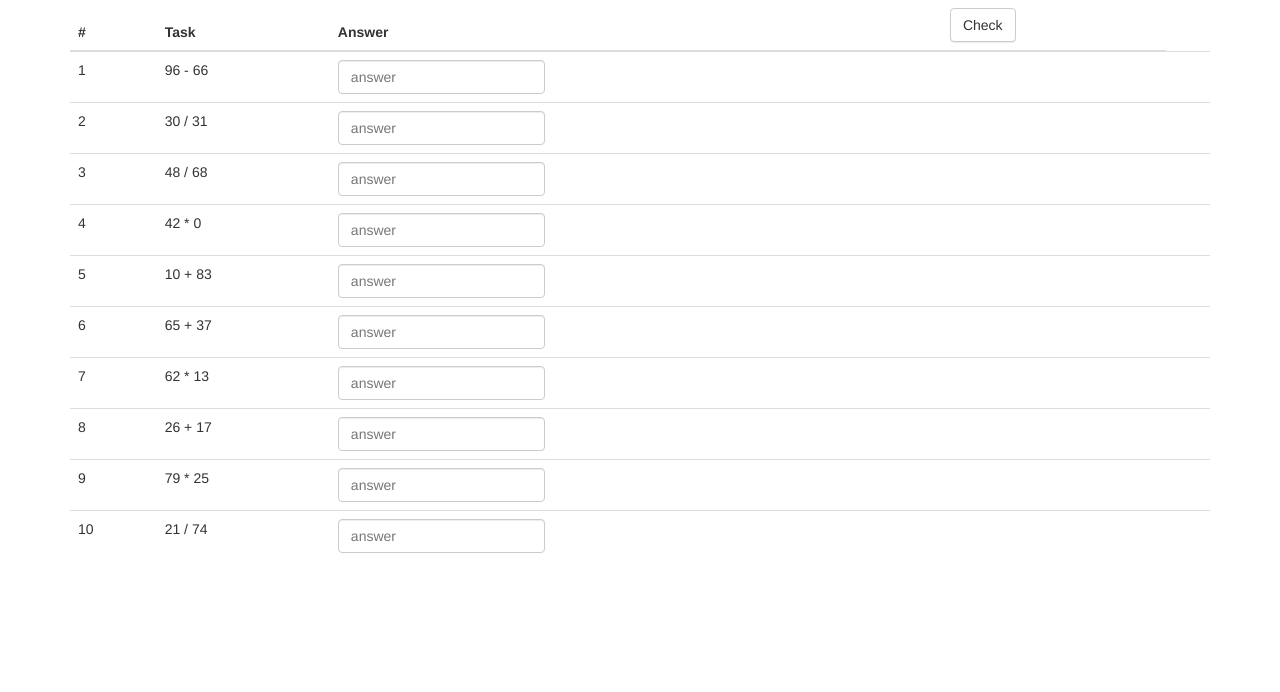
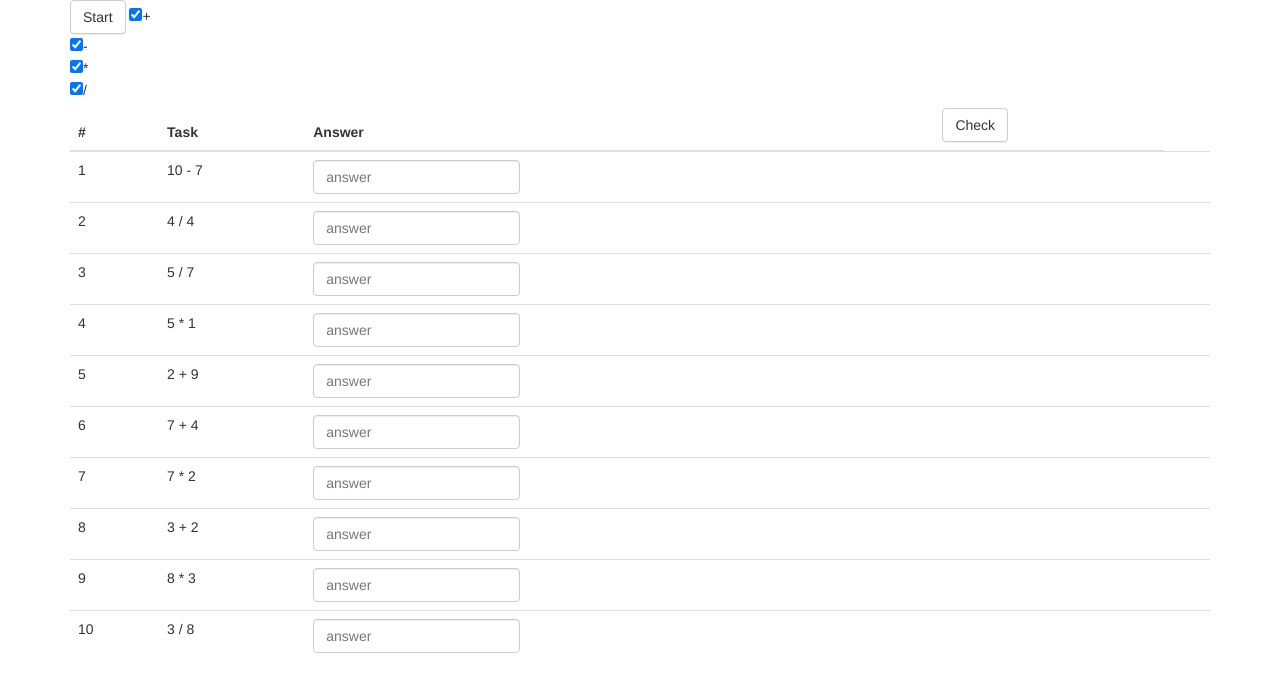
Before and after one commit to Blucbo/Angular, a plain HTML site: page Test of mathematics/index.html in a window 1280 px wide. Drawn offline with Linux system fonts and the light colour scheme.

Commit message:
work logic function

```diff
--- a/Test of mathematics/index.html
+++ b/Test of mathematics/index.html
@@ -26,7 +26,7 @@
             }
 
             RandomOperand(){
-              return Math.floor(Math.random()*(100));
+              return Math.floor(Math.random()*(10))+1;
             }
 
             Check() {
@@ -45,7 +45,7 @@
                   break;
                 }
                 case "/":{
-                  answerComputer = this.operand1 / this.operand2;
+                  answerComputer =(Math.floor((this.operand1 / this.operand2) * 10) / 10);
                   break;
                 }
               }
@@ -56,7 +56,8 @@
             }
           }
 
-          Equetion.Symbol = function(symbol){
+          $scope.Symbol = function(symbol){
+
             let temp = Equetion.staticSymbolMas.indexOf(symbol);
             if(temp == -1) {
               Equetion.staticSymbolMas.push(symbol);
@@ -74,6 +75,11 @@
             }
           }
 
+          $scope.newTasks = function(){
+            for(let i = 0; i < 10; i++) {
+               $scope.tasks[i] = new Equetion();
+            }
+          }
           $scope.tasks = [];
 
           for(let i = 0; i < 10; i++) {
@@ -106,6 +112,14 @@
         <!-- <div>{{task.operand1}}</div> -->
 
         <div class="container">
+          <div>
+              <button type="button"  class="btn btn-default" ng-click="newTasks()">Start</button>
+              <input type="checkbox" checked ng-click="Symbol('+')"/>+<br />
+              <input type="checkbox" checked ng-click="Symbol('-')" />-<br/>
+              <input type="checkbox" checked ng-click="Symbol('*')" />*<br/>
+              <input type="checkbox" checked ng-click="Symbol('/')" />/
+          </div>
+
           <table class="table">
                <thead>
                    <tr>
```
